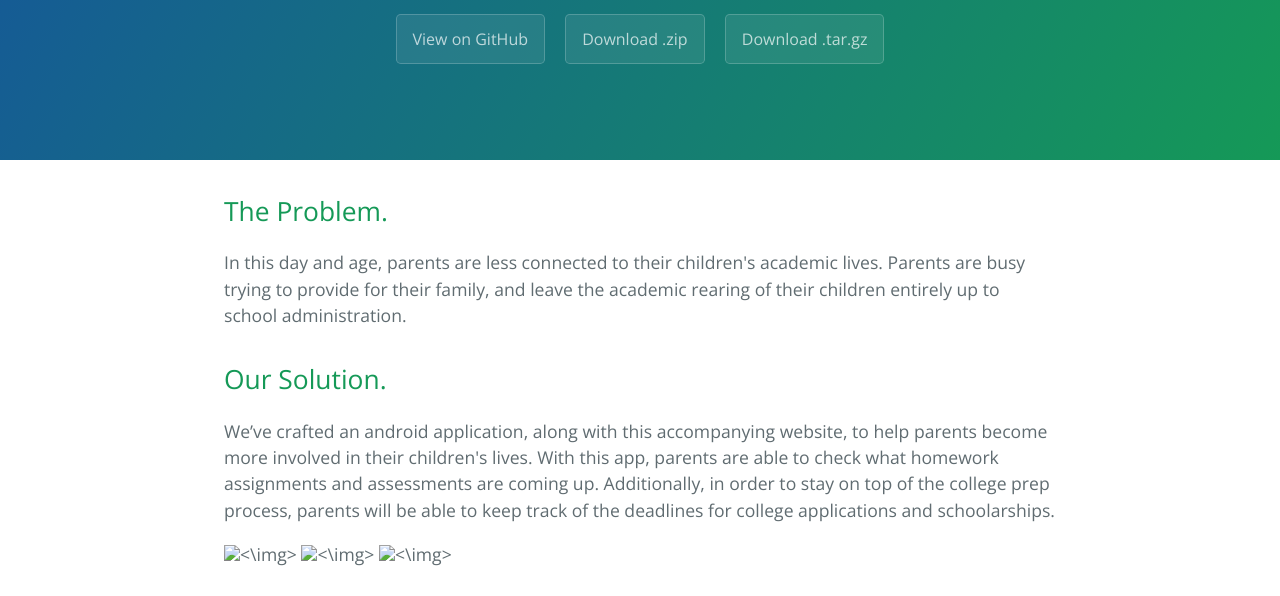
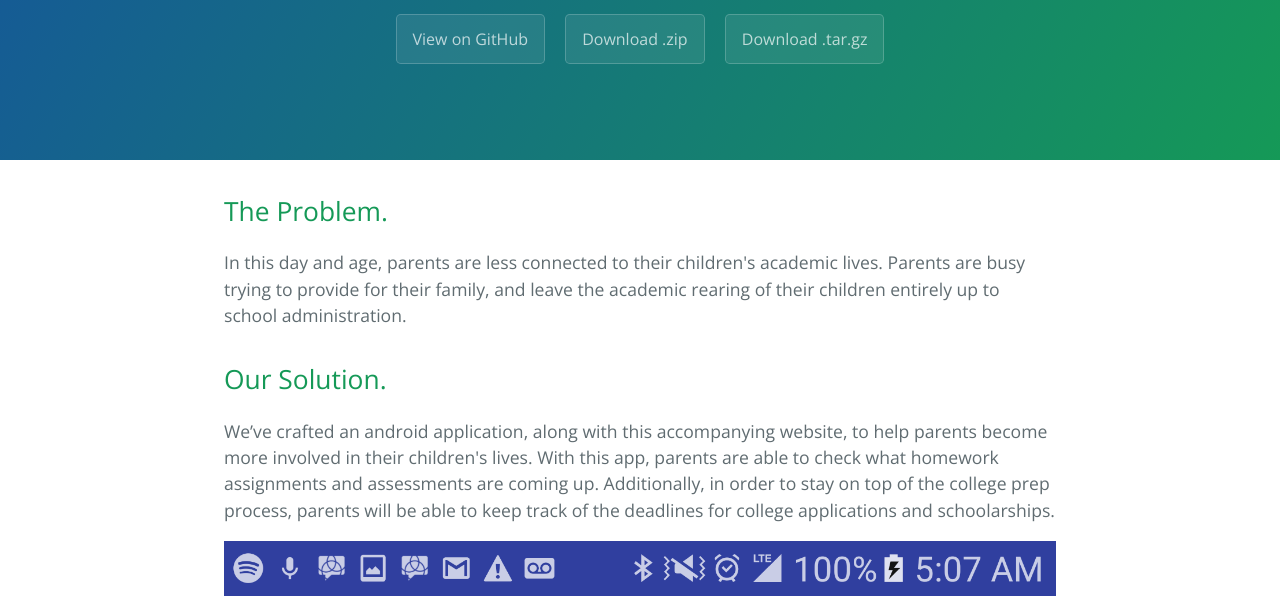
Before and after one commit to Austrie/EducationHub, a plain HTML site: page index.html in a window 1280 px wide. Shown: the part 176-772 px from the top of the page. Drawn offline with nearby package versions, Linux system fonts and the light colour scheme.

Commit message:
Commit 4

```diff
--- a/index.html
+++ b/index.html
@@ -19,16 +19,16 @@
     </section>
 
     <section class="main-content">
-      <h2><a id="welcome-to-github-pages" class="anchor" href="#welcome-to-github-pages" aria-hidden="true"><span aria-hidden="true" class="octicon octicon-link"></span></a>The Problem.</h2>
+<h2><a id="welcome-to-github-pages" class="anchor" href="#welcome-to-github-pages" aria-hidden="true"><span aria-hidden="true" class="octicon octicon-link"></span></a>The Problem.</h2>
 
 <p>In this day and age, parents are less connected to their children's academic lives. Parents are busy trying to provide for their family, and leave the academic rearing of their children entirely up to school administration.</p>
 
 <h2><a id="designer-templates" class="anchor" href="#designer-templates" aria-hidden="true"><span aria-hidden="true" class="octicon octicon-link"></span></a>Our Solution.</h2>
 
 <p>We’ve crafted an android application, along with this accompanying website, to help parents become more involved in their children's lives. With this app, parents are able to check what homework assignments and assessments are coming up. Additionally, in order to stay on top of the college prep process, parents will be able to keep track of the deadlines for college applications and schoolarships. </p>
-      <img src="/Screenshot_20161105-050726.png"><\img>
-      <img src="/Screenshot_20161105-050657.png"><\img>
-      <img src="/Screenshot_20161105-050720.png"><\img>
+      <img src="/stylesheets/Screenshot_20161105-050726.png"><\img>
+      <img src="/stylesheets/Screenshot_20161105-050657.png"><\img>
+      <img src="/stylesheets/Screenshot_20161105-050720.png"><\img>
 
 <h2>
 <a id="creating-pages-manually" class="anchor" href="#creating-pages-manually" aria-hidden="true"><span aria-hidden="true" class="octicon octicon-link"></span></a>Future updates</h2>
```
